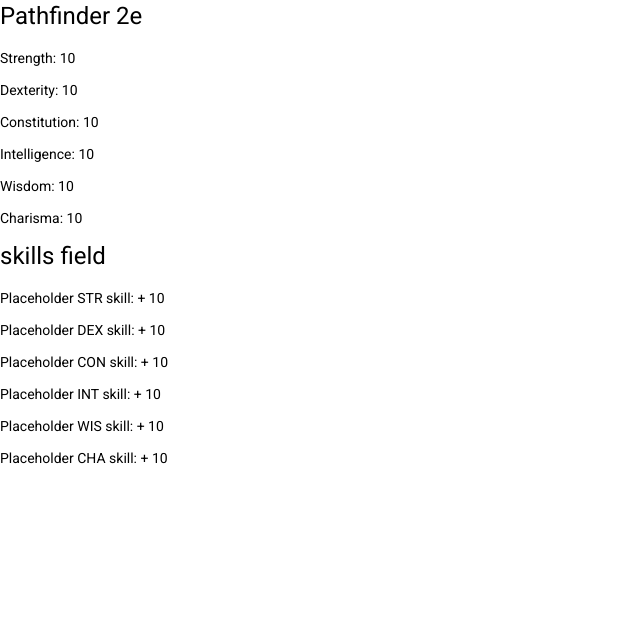
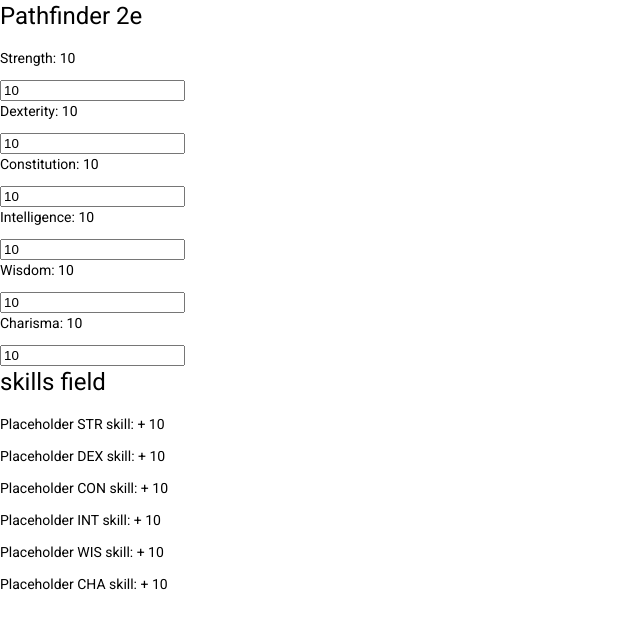
Before and after one commit to Wiljami/pathfinder2EAngular, an Angular app: page / in a window 1280 px wide. Shown: the top 628 px of the page, without its empty margins (0-640 px from the left). Built offline with nearby package versions, Linux system fonts and the light colour scheme.

Commit message:
Add input fields for the attributes.

```diff
--- a/src/app/sheet/attribute-field/attribute-field.component.ts
+++ b/src/app/sheet/attribute-field/attribute-field.component.ts
@@ -5,14 +5,21 @@
   selector: 'app-attribute-field',
   template: `
     <p>{{stat.name}}: {{stat.value}}</p>
+    <input type="number" matInput [(ngModel)]="value" (change)="change()">
   `
 })
 export class AttributeFieldComponent implements OnInit {
   @Input() stat: AbilityScore;
+  value;
 
   constructor() { }
 
   ngOnInit(): void {
+    this.value = this.stat.value;
   }
 
+  change() {
+    console.log(this.value);
+    this.stat.value = this.value;
+  }
 }
--- a/src/app/sheet/sheet.module.ts
+++ b/src/app/sheet/sheet.module.ts
@@ -1,10 +1,14 @@
 import {NgModule} from '@angular/core';
 import {CommonModule} from '@angular/common';
 import {AttributeFieldComponent} from './attribute-field/attribute-field.component';
+import {MatInputModule} from '@angular/material/input';
+import {FormsModule} from '@angular/forms';
 
 @NgModule({
   imports: [
     CommonModule,
+    MatInputModule,
+    FormsModule,
   ],
   exports: [
     AttributeFieldComponent
```
